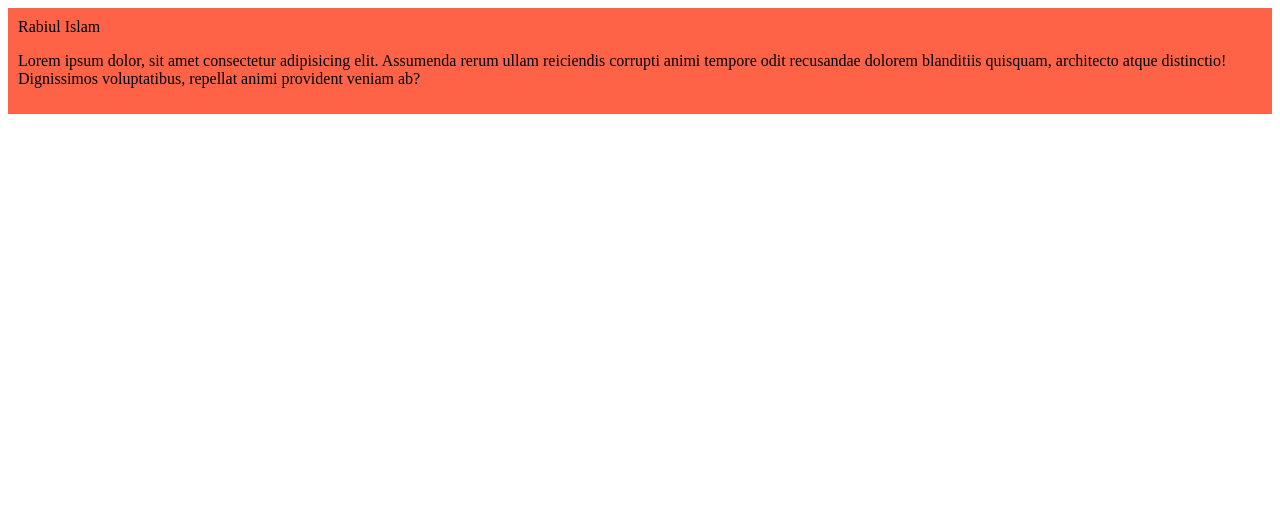
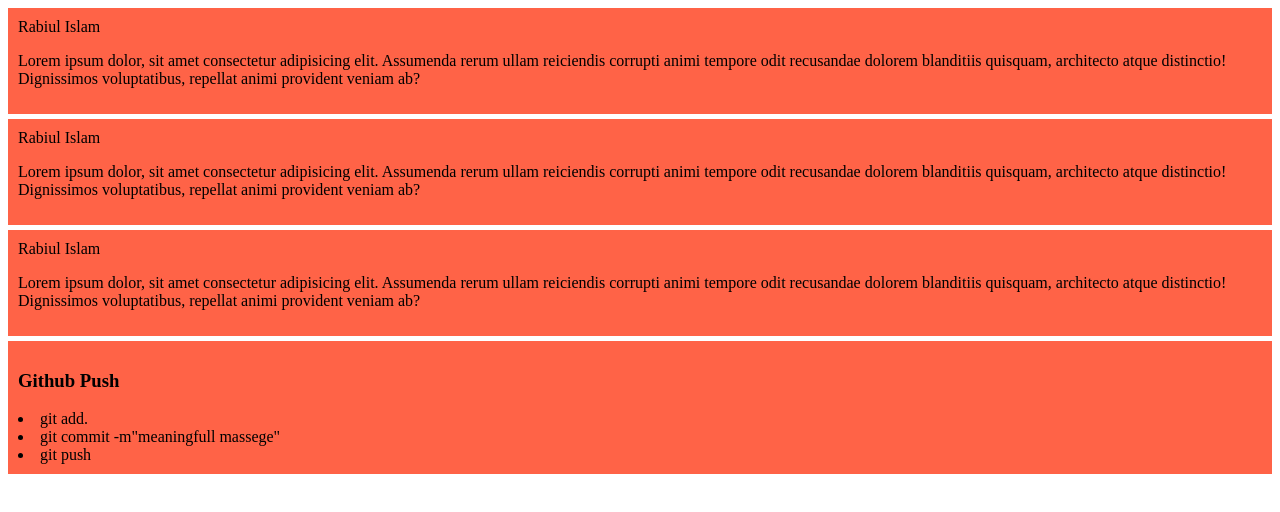
Before and after one commit to rabiultlab/GitHub-test-01, a plain HTML site: page index.html in a window 1280 px wide. Drawn offline with Linux system fonts and the light colour scheme.

Commit message:
new updates

```diff
--- a/index.html
+++ b/index.html
@@ -14,6 +14,22 @@
             odit recusandae dolorem blanditiis quisquam, architecto atque distinctio! Dignissimos voluptatibus, repellat
             animi provident veniam ab?</p>
     </div>
+    <div>Rabiul Islam
+        <p>Lorem ipsum dolor, sit amet consectetur adipisicing elit. Assumenda rerum ullam reiciendis corrupti animi tempore
+            odit recusandae dolorem blanditiis quisquam, architecto atque distinctio! Dignissimos voluptatibus, repellat
+            animi provident veniam ab?</p>
+    </div>
+    <div>Rabiul Islam
+        <p>Lorem ipsum dolor, sit amet consectetur adipisicing elit. Assumenda rerum ullam reiciendis corrupti animi tempore
+            odit recusandae dolorem blanditiis quisquam, architecto atque distinctio! Dignissimos voluptatibus, repellat
+            animi provident veniam ab?</p>
+    </div>
+    <div>
+        <h3>Github Push</h3>
+        <li>git add.</li>
+        <li>git commit -m"meaningfull massege"</li>
+        <li>git push</li>
+    </div>
 
 </body>
 
--- a/style/style.css
+++ b/style/style.css
@@ -1,4 +1,5 @@
 div{
     background-color: tomato;
     padding: 10px;
+    margin-bottom: 5px;
 }
```
